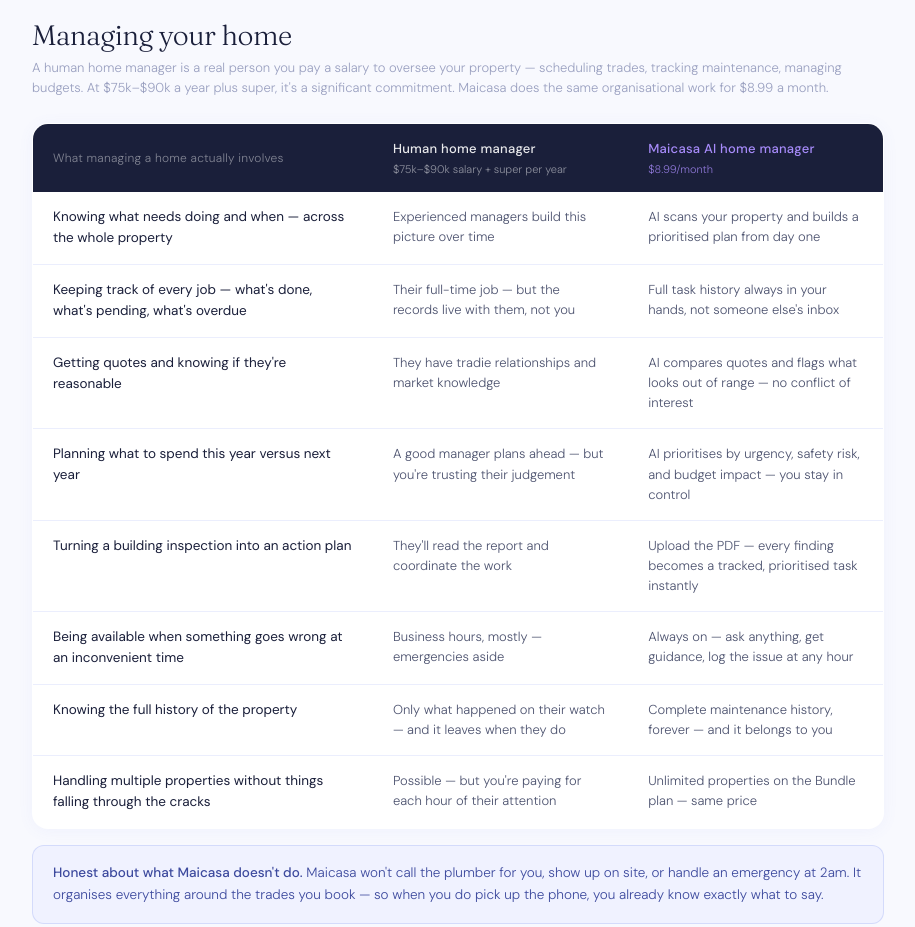
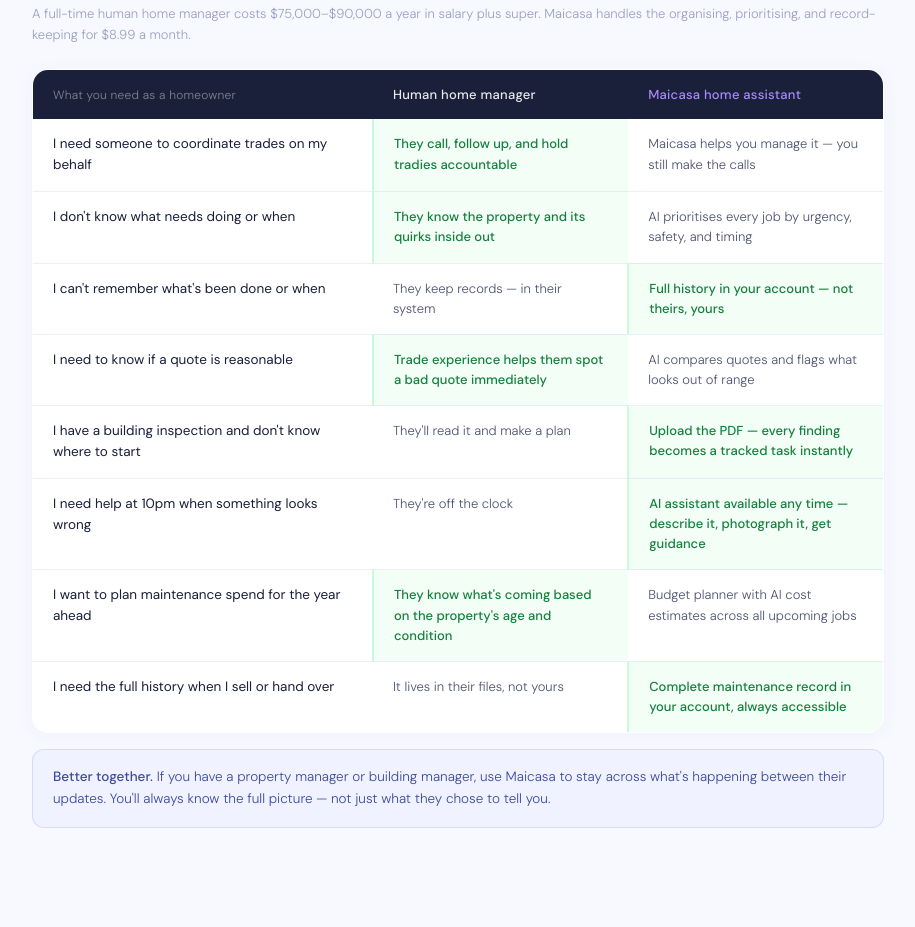
Before and after one commit to simonvnola/maisoftware-site, a plain HTML site: page maicasa/index.html in a window 1280 px wide. Shown: the part 3561-4488 px from the top of the page, without its empty margins (182-1097 px from the left). Drawn offline with Linux system fonts and the light colour scheme.

Commit message:
Update index.html
fix: tables now have green highlight for the winning offering

```diff
--- a/maicasa/index.html
+++ b/maicasa/index.html
@@ -121,6 +121,13 @@
   .yes { color: #16a34a; font-weight: 500; }
   .no { color: var(--ink-muted); }
   .partial { color: #b45309; }
+
+  .compare-table td.winner {
+    background: rgba(134,239,172,0.1);
+    border-left: 2px solid rgba(134,239,172,0.4);
+    font-weight: 500;
+    color: #15803d;
+  }
 
   .complement-note { margin-top: 16px; padding: 16px 20px; background: var(--purple-light); border: 1px solid rgba(102,126,234,0.2); border-radius: 12px; font-size: 13.5px; color: var(--purple-dark); line-height: 1.65; font-weight: 300; }
   .complement-note strong { font-weight: 500; }
@@ -303,55 +310,55 @@
   <!-- BUYERS AGENT -->
   <div class="compare-block">
     <div class="compare-block-title">Buying a property</div>
-    <div class="compare-block-sub">A human buyers agent typically charges 1.5–3% of the purchase price or a fixed fee of $10,000–$33,000 + GST. On a $2M property that's $30,000–$60,000. Maicasa gives you the research, organisation, and always-on guidance for a fraction of that.</div>
+    <div class="compare-block-sub">A buyers agent can cost in excess of $50,000. Maicasa gives you some of the buyers agent experience for only $8.99 per month.</div>
     <table class="compare-table">
       <thead>
         <tr>
           <th>What you need when buying</th>
-          <th>Human buyers agent<br><span style="font-weight:300;color:rgba(255,255,255,0.5);font-size:11px;">1.5–3% of purchase price or $10k–$33k fixed + GST</span></th>
-          <th class="highlight">Maicasa buyers agent<br><span style="font-weight:300;color:rgba(167,139,250,0.8);font-size:11px;">From $8.99/month</span></th>
+          <th>Human buyers agent</th>
+          <th class="highlight">Maicasa buyers agent</th>
         </tr>
       </thead>
       <tbody>
         <tr>
           <td>Someone in the room negotiating at auction</td>
-          <td class="yes">They're there — this is their craft</td>
+          <td class="yes winner">They're there — this is their craft</td>
           <td class="no">Not this — Maicasa prepares you, your agent closes</td>
         </tr>
         <tr>
           <td>I don't know if this suburb is actually growing</td>
           <td class="yes">Deep local knowledge built over years</td>
-          <td class="yes">AI searches recent sales and price trends instantly</td>
+          <td class="yes winner">AI searches recent sales and price trends instantly</td>
         </tr>
         <tr>
           <td>I don't know what questions to ask the selling agent</td>
-          <td class="yes">Experience-based instinct</td>
+          <td class="yes winner">Experience-based instinct built over hundreds of deals</td>
           <td class="yes">Generates property-specific questions automatically</td>
         </tr>
         <tr>
           <td>I'm worried about flood risk at this address</td>
           <td class="partial">Varies — some agents check, many don't</td>
-          <td class="yes">Flood, fire, and coastal risk checked on every property</td>
+          <td class="yes winner">Flood, fire, and coastal risk checked on every property</td>
         </tr>
         <tr>
           <td>I'm looking at six properties and losing track</td>
           <td class="partial">Usually a spreadsheet or an email thread</td>
-          <td class="yes">7-stage journey tracker with notes and research per property</td>
+          <td class="yes winner">7-stage journey tracker with notes and research per property</td>
         </tr>
         <tr>
           <td>I need to understand the real cost to buy and hold</td>
           <td class="partial">Covered at a high level if you ask</td>
-          <td class="yes">Stamp duty, deposit, and first-year holding costs calculated</td>
+          <td class="yes winner">Stamp duty, deposit, and first-year holding costs calculated</td>
         </tr>
         <tr>
           <td>I can't remember what was said at our last meeting</td>
-          <td class="no">Notes live in their system, not yours</td>
+          <td class="yes winner">It's their job — they follow up and keep you on track</td>
           <td class="yes">Everything saved — research, reports, decisions, all in one place</td>
         </tr>
         <tr>
           <td>It's 11pm and I'm second-guessing a property</td>
           <td class="no">They're asleep</td>
-          <td class="yes">AI assistant is always on — ask anything, any time</td>
+          <td class="yes winner">AI assistant is always on — ask anything, any time</td>
         </tr>
       </tbody>
     </table>
@@ -363,60 +370,60 @@
   <!-- HOME MANAGER -->
   <div class="compare-block">
     <div class="compare-block-title">Managing your home</div>
-    <div class="compare-block-sub">A human home manager is a real person you pay a salary to oversee your property — scheduling trades, tracking maintenance, managing budgets. At $75k–$90k a year plus super, it's a significant commitment. Maicasa does the same organisational work for $8.99 a month.</div>
+    <div class="compare-block-sub">A full-time human home manager costs $75,000–$90,000 a year in salary plus super. Maicasa handles the organising, prioritising, and record-keeping for $8.99 a month.</div>
     <table class="compare-table">
       <thead>
         <tr>
-          <th>What managing a home actually involves</th>
-          <th>Human home manager<br><span style="font-weight:300;color:rgba(255,255,255,0.5);font-size:11px;">$75k–$90k salary + super per year</span></th>
-          <th class="highlight">Maicasa AI home manager<br><span style="font-weight:300;color:rgba(167,139,250,0.8);font-size:11px;">$8.99/month</span></th>
+          <th>What you need as a homeowner</th>
+          <th>Human home manager</th>
+          <th class="highlight">Maicasa home assistant</th>
         </tr>
       </thead>
       <tbody>
         <tr>
-          <td>Knowing what needs doing and when — across the whole property</td>
-          <td class="yes">Experienced managers build this picture over time</td>
-          <td class="yes">AI scans your property and builds a prioritised plan from day one</td>
+          <td>I need someone to coordinate trades on my behalf</td>
+          <td class="yes winner">They call, follow up, and hold tradies accountable</td>
+          <td class="no">Maicasa helps you manage it — you still make the calls</td>
         </tr>
         <tr>
-          <td>Keeping track of every job — what's done, what's pending, what's overdue</td>
-          <td class="yes">Their full-time job — but the records live with them, not you</td>
-          <td class="yes">Full task history always in your hands, not someone else's inbox</td>
+          <td>I don't know what needs doing or when</td>
+          <td class="yes winner">They know the property and its quirks inside out</td>
+          <td class="yes">AI prioritises every job by urgency, safety, and timing</td>
         </tr>
         <tr>
-          <td>Getting quotes and knowing if they're reasonable</td>
-          <td class="yes">They have tradie relationships and market knowledge</td>
-          <td class="yes">AI compares quotes and flags what looks out of range — no conflict of interest</td>
+          <td>I can't remember what's been done or when</td>
+          <td class="yes">They keep records — in their system</td>
+          <td class="yes winner">Full history in your account — not theirs, yours</td>
         </tr>
         <tr>
-          <td>Planning what to spend this year versus next year</td>
-          <td class="yes">A good manager plans ahead — but you're trusting their judgement</td>
-          <td class="yes">AI prioritises by urgency, safety risk, and budget impact — you stay in control</td>
+          <td>I need to know if a quote is reasonable</td>
+          <td class="yes winner">Trade experience helps them spot a bad quote immediately</td>
+          <td class="yes">AI compares quotes and flags what looks out of range</td>
         </tr>
         <tr>
-          <td>Turning a building inspection into an action plan</td>
-          <td class="yes">They'll read the report and coordinate the work</td>
-          <td class="yes">Upload the PDF — every finding becomes a tracked, prioritised task instantly</td>
+          <td>I have a building inspection and don't know where to start</td>
+          <td class="yes">They'll read it and make a plan</td>
+          <td class="yes winner">Upload the PDF — every finding becomes a tracked task instantly</td>
         </tr>
         <tr>
-          <td>Being available when something goes wrong at an inconvenient time</td>
-          <td class="partial">Business hours, mostly — emergencies aside</td>
-          <td class="yes">Always on — ask anything, get guidance, log the issue at any hour</td>
+          <td>I need help at 10pm when something looks wrong</td>
+          <td class="no">They're off the clock</td>
+          <td class="yes winner">AI assistant available any time — describe it, photograph it, get guidance</td>
         </tr>
         <tr>
-          <td>Knowing the full history of the property</td>
-          <td class="partial">Only what happened on their watch — and it leaves when they do</td>
-          <td class="yes">Complete maintenance history, forever — and it belongs to you</td>
+          <td>I want to plan maintenance spend for the year ahead</td>
+          <td class="yes winner">They know what's coming based on the property's age and condition</td>
+          <td class="yes">Budget planner with AI cost estimates across all upcoming jobs</td>
         </tr>
         <tr>
-          <td>Handling multiple properties without things falling through the cracks</td>
-          <td class="partial">Possible — but you're paying for each hour of their attention</td>
-          <td class="yes">Unlimited properties on the Bundle plan — same price</td>
+          <td>I need the full history when I sell or hand over</td>
+          <td class="no">It lives in their files, not yours</td>
+          <td class="yes winner">Complete maintenance record in your account, always accessible</td>
         </tr>
       </tbody>
     </table>
     <div class="complement-note">
-      <strong>Honest about what Maicasa doesn't do.</strong> Maicasa won't call the plumber for you, show up on site, or handle an emergency at 2am. It organises everything around the trades you book — so when you do pick up the phone, you already know exactly what to say.
+      <strong>Better together.</strong> If you have a property manager or building manager, use Maicasa to stay across what's happening between their updates. You'll always know the full picture — not just what they chose to tell you.
     </div>
   </div>
 
```
